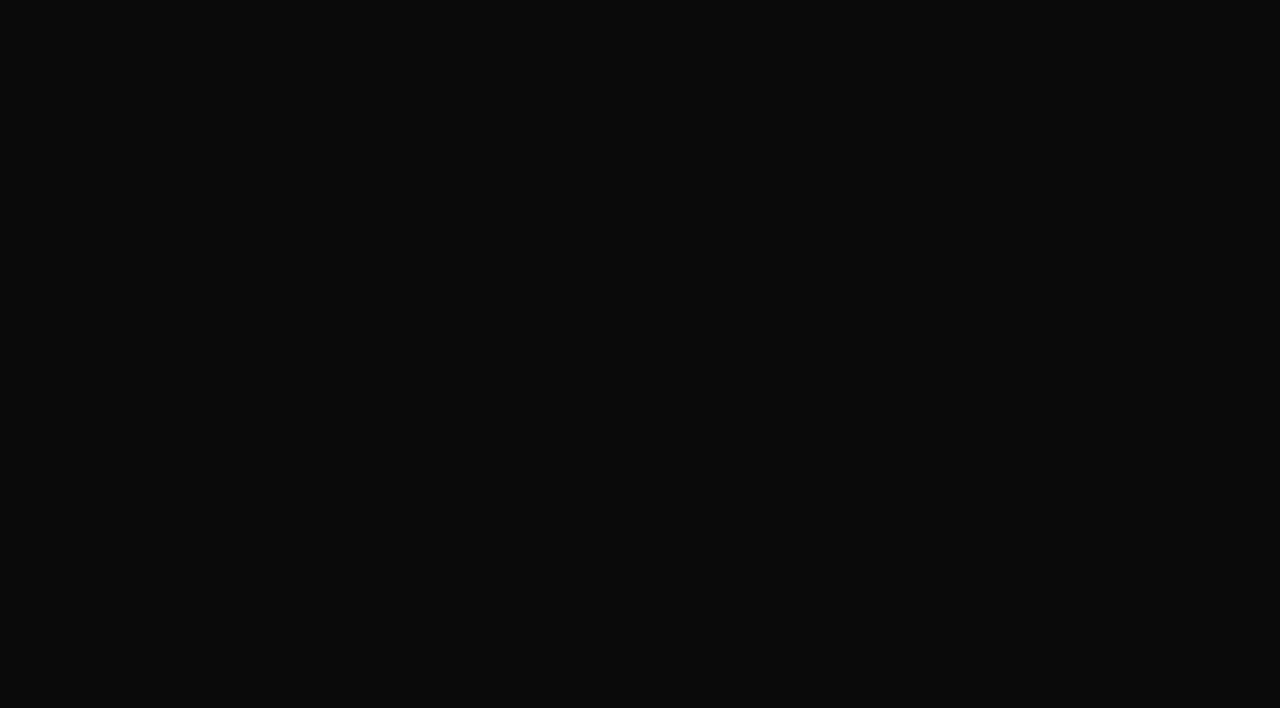
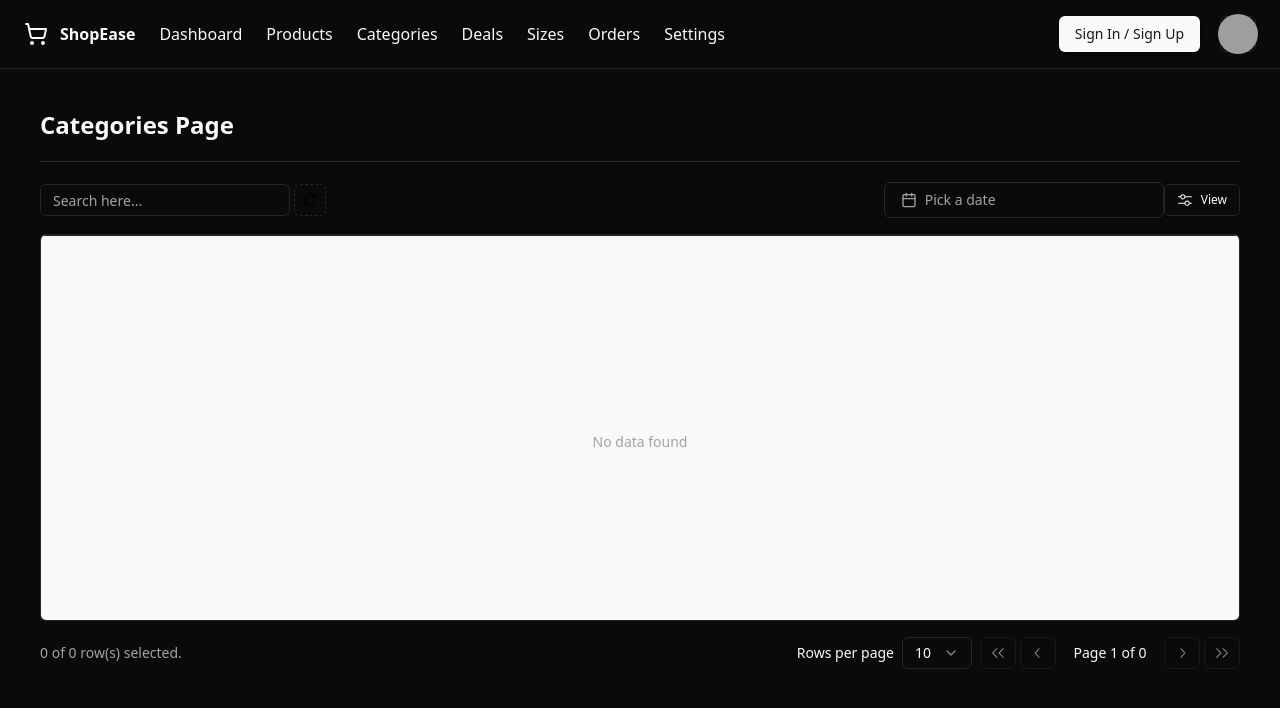
Before and after one commit to MaarcusRenieroL/ecommerce-app, a React (Vite) app in the folder frontend/: page /vendor/categories in a window 1280 px wide. Before the commit this address had no page. Shown: the top 708 px of the page. Built offline with nearby package versions, Linux system fonts and the light colour scheme; grey boxes are pictures that could not be loaded.

Commit message:
feat: add ui for vendor categories page

```diff
--- a/frontend/src/App.tsx
+++ b/frontend/src/App.tsx
@@ -24,6 +24,7 @@ import { ManageYourDataPage } from "./pages/personalized-content/manage-your-dat
 
 import { VendorDashboardPage } from "./pages/vendor/dashboard-page";
 import { VendorProductsPage } from "./pages/vendor/products-page";
+import { VendorCategoriesPage } from "./pages/vendor/categories-page";
 
 import { ThemeProvider } from "./components/theme-provider";
 
@@ -68,6 +69,7 @@ export default function App() {
 
           <Route path="/vendor/dashboard" element={<VendorDashboardPage />} />
           <Route path="/vendor/products" element={<VendorProductsPage />} />
+          <Route path="/vendor/categories" element={<VendorCategoriesPage />} />
         </Routes>
       </Router>
     </ThemeProvider>
--- /dev/null
+++ b/frontend/src/pages/vendor/categories-page.tsx
@@ -0,0 +1,32 @@
+import { DataTable } from "@/components/data-table";
+import { VendorNavbar } from "@/components/navigation/vendor-navbar";
+
+export const VendorCategoriesPage = () => {
+  return (
+    <div>
+      <VendorNavbar />
+      <main className="p-10">
+        <div>
+          <h1 className="text-2xl font-bold">Categories Page</h1>
+          <hr className="mt-5" />
+        </div>
+        <div className="mt-5">
+          <DataTable
+            data={[]}
+            columns={[]}
+            messages={{
+              emptyDataMessage: {
+                title: "Empty",
+                description: "No data found",
+              },
+              filteredDataNotFoundMessage: {
+                title: "Empty",
+                description: "No data found when filter is applied",
+              },
+            }}
+          />
+        </div>
+      </main>
+    </div>
+  );
+};
```
